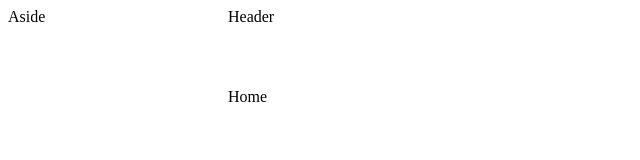
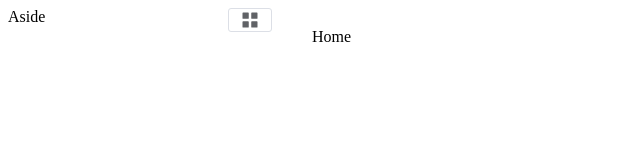
Before and after one commit to sz9751210/vue-element, a Vue app: page / in a window 1280 px wide. Shown: the top 160 px of the page, without its empty margins (0-640 px from the left). Built offline with nearby package versions, Linux system fonts and the light colour scheme.

Commit message:
導入element icon

```diff
--- a/package.json
+++ b/package.json
@@ -9,6 +9,7 @@
     "preview": "vite preview"
   },
   "dependencies": {
+    "@element-plus/icons-vue": "^2.3.1",
     "element-plus": "^2.5.6",
     "unplugin-auto-import": "^0.17.5",
     "unplugin-vue-components": "^0.26.0",
--- /dev/null
+++ b/src/components/CommonHeader.vue
@@ -0,0 +1,20 @@
+<template>
+  <!-- <h1>CommonHeader</h1> -->
+  <el-header>
+    <div class="l-content">
+      <!-- icon -->
+      <el-button size="small">
+        <el-icon :size="20">
+          <Menu />
+        </el-icon>
+      </el-button>
+    </div>
+    <div class="r-content"></div>
+  </el-header>
+</template>
+
+<script>
+export default {};
+</script>
+
+<style></style>
--- a/src/main.js
+++ b/src/main.js
@@ -2,9 +2,13 @@
 // import "./style.css";
 import App from "./App.vue";
 import router from "./router";
+import * as ElementPlusIconsVue from "@element-plus/icons-vue";
 // import ElementPlus from "element-plus";
 // import "element-plus/dist/index.css";
 const app = createApp(App);
+for (const [key, component] of Object.entries(ElementPlusIconsVue)) {
+  app.component(key, component);
+}
 app.use(router);
 // app.use(ElementPlus);
 app.mount("#app");
--- a/src/views/Main.vue
+++ b/src/views/Main.vue
@@ -3,7 +3,8 @@
     <el-container>
       <el-aside width="200px">Aside</el-aside>
       <el-container>
-        <el-header>Header</el-header>
+        <!-- <el-header>Header</el-header> -->
+        <CommonHeader />
         <el-main>
           <router-view />
         </el-main>
@@ -11,3 +12,7 @@
     </el-container>
   </div>
 </template>
+
+<script setup>
+import CommonHeader from '../components/CommonHeader.vue';
+</script>
```
Also changed, not shown: 1 other file (tests, documents, lock files or other folders).
